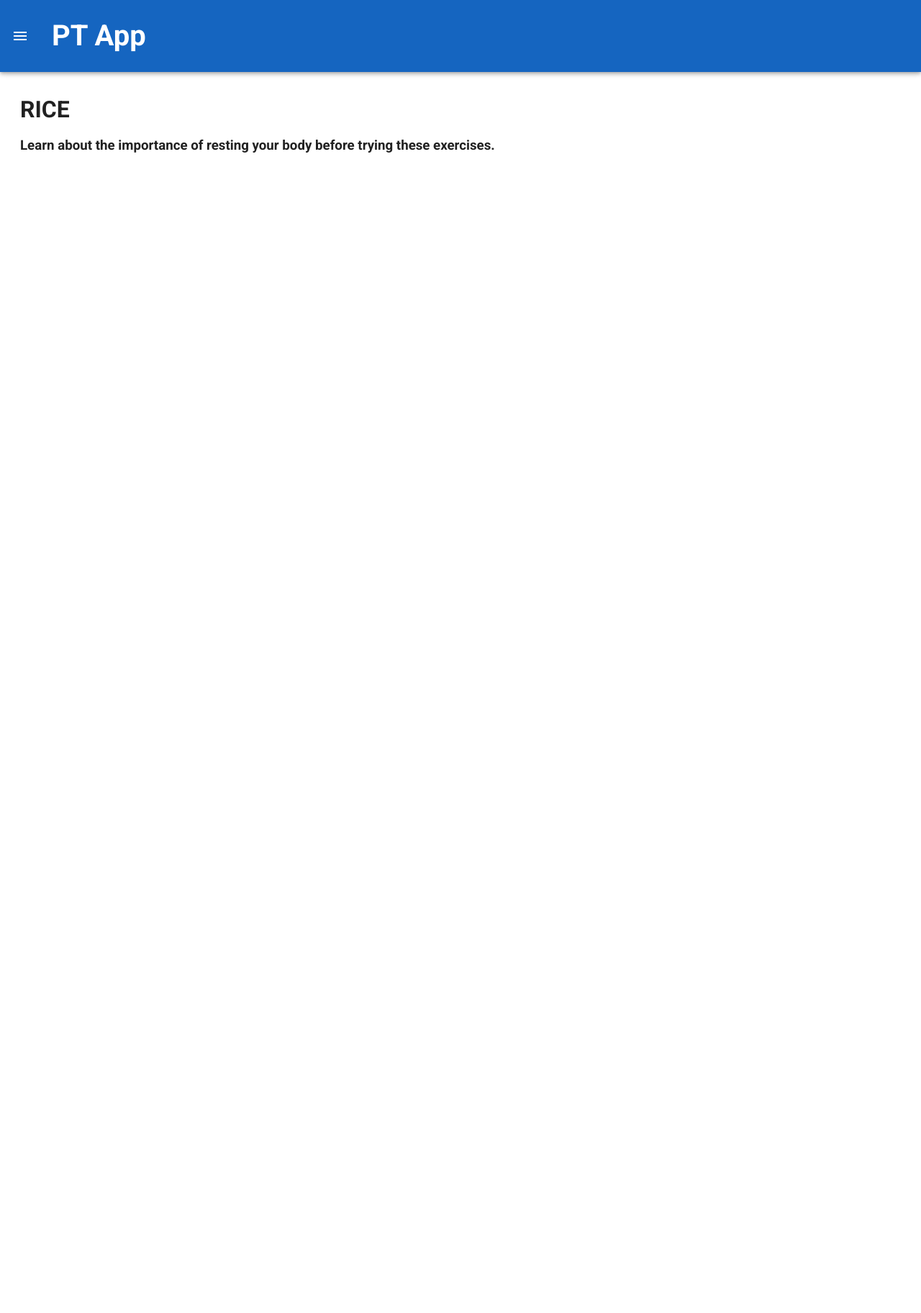
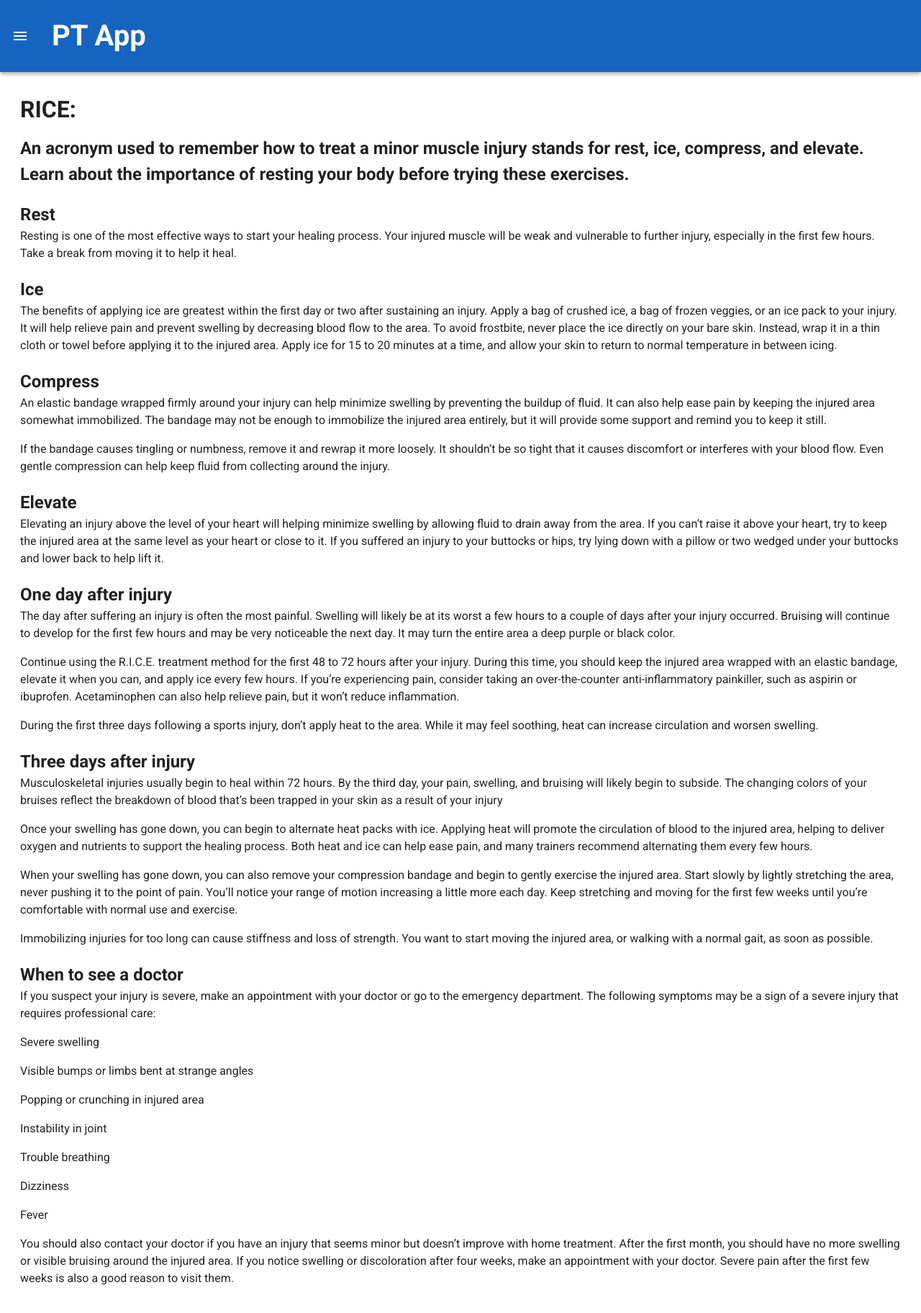
Before and after one commit to brycenamorozo/PT_App, a Vue app: page /Rice in a window 1280 px wide. Shown: the top 1824 px of the page at 72% size. Before the commit the page ends 800 px from the top, so only its background shows below. Built offline with nearby package versions, Linux system fonts and the light colour scheme.

Commit message:
Update Rice.vue

```diff
--- a/src/views/Rice.vue
+++ b/src/views/Rice.vue
@@ -2,8 +2,36 @@
 <div>
   <Navbar/>
   <div class="pa-7">
-    <h1>RICE</h1>
-    <h3 class="mt-3">Learn about the importance of resting your body before trying these exercises.</h3>
+    <h1>RICE:</h1>
+    <h2 class="mt-3"> An acronym used to remember how to treat a minor muscle injury stands for rest, ice, compress, and elevate. Learn about the importance of resting your body before trying these exercises.</h2>
+    <h2 class="mt-5">Rest</h2>
+    <p>Resting is one of the most effective ways to start your healing process. Your injured muscle will be weak and vulnerable to further injury, especially in the first few hours. Take a break from moving it to help it heal.</p>
+    <h2 class="mt-5">Ice</h2>
+    <p>The benefits of applying ice are greatest within the first day or two after sustaining an injury. Apply a bag of crushed ice, a bag of frozen veggies, or an ice pack to your injury. It will help relieve pain and prevent swelling by decreasing blood flow to the area. To avoid frostbite, never place the ice directly on your bare skin. Instead, wrap it in a thin cloth or towel before applying it to the injured area. Apply ice for 15 to 20 minutes at a time, and allow your skin to return to normal temperature in between icing.</p>
+    <h2 class="mt-5">Compress</h2>
+    <p>An elastic bandage wrapped firmly around your injury can help minimize swelling by preventing the buildup of fluid. It can also help ease pain by keeping the injured area somewhat immobilized. The bandage may not be enough to immobilize the injured area entirely, but it will provide some support and remind you to keep it still.</p>
+    <p>If the bandage causes tingling or numbness, remove it and rewrap it more loosely. It shouldn’t be so tight that it causes discomfort or interferes with your blood flow. Even gentle compression can help keep fluid from collecting around the injury.</p>
+    <h2 class="mt-5">Elevate</h2>
+    <p>Elevating an injury above the level of your heart will helping minimize swelling by allowing fluid to drain away from the area. If you can’t raise it above your heart, try to keep the injured area at the same level as your heart or close to it. If you suffered an injury to your buttocks or hips, try lying down with a pillow or two wedged under your buttocks and lower back to help lift it.</p>
+    <h2 class="mt-5">One day after injury</h2>
+    <p>The day after suffering an injury is often the most painful. Swelling will likely be at its worst a few hours to a couple of days after your injury occurred. Bruising will continue to develop for the first few hours and may be very noticeable the next day. It may turn the entire area a deep purple or black color.</p>
+    <p>Continue using the R.I.C.E. treatment method for the first 48 to 72 hours after your injury. During this time, you should keep the injured area wrapped with an elastic bandage, elevate it when you can, and apply ice every few hours. If you’re experiencing pain, consider taking an over-the-counter anti-inflammatory painkiller, such as aspirin or ibuprofen. Acetaminophen can also help relieve pain, but it won’t reduce inflammation.</p>
+    <p>During the first three days following a sports injury, don’t apply heat to the area. While it may feel soothing, heat can increase circulation and worsen swelling.</p>
+    <h2 class="mt-5">Three days after injury</h2>
+    <p>Musculoskeletal injuries usually begin to heal within 72 hours. By the third day, your pain, swelling, and bruising will likely begin to subside. The changing colors of your bruises reflect the breakdown of blood that’s been trapped in your skin as a result of your injury</p>
+    <p>Once your swelling has gone down, you can begin to alternate heat packs with ice. Applying heat will promote the circulation of blood to the injured area, helping to deliver oxygen and nutrients to support the healing process. Both heat and ice can help ease pain, and many trainers recommend alternating them every few hours.</p>
+    <p>When your swelling has gone down, you can also remove your compression bandage and begin to gently exercise the injured area. Start slowly by lightly stretching the area, never pushing it to the point of pain. You’ll notice your range of motion increasing a little more each day. Keep stretching and moving for the first few weeks until you’re comfortable with normal use and exercise.</p>
+    <p>Immobilizing injuries for too long can cause stiffness and loss of strength. You want to start moving the injured area, or walking with a normal gait, as soon as possible.</p>
+    <h2 class="mt-5">When to see a doctor</h2>
+    <p>If you suspect your injury is severe, make an appointment with your doctor or go to the emergency department. The following symptoms may be a sign of a severe injury that requires professional care:</p>
+    <p>Severe swelling</p>
+    <p>Visible bumps or limbs bent at strange angles</p>
+    <p>Popping or crunching in injured area</p>
+    <p>Instability in joint</p>
+    <p>Trouble breathing</p>
+    <p>Dizziness</p>
+    <p>Fever</p>
+    <p>You should also contact your doctor if you have an injury that seems minor but doesn’t improve with home treatment. After the first month, you should have no more swelling or visible bruising around the injured area. If you notice swelling or discoloration after four weeks, make an appointment with your doctor. Severe pain after the first few weeks is also a good reason to visit them.</p>
   </div>
 </div>
 </template>
```
